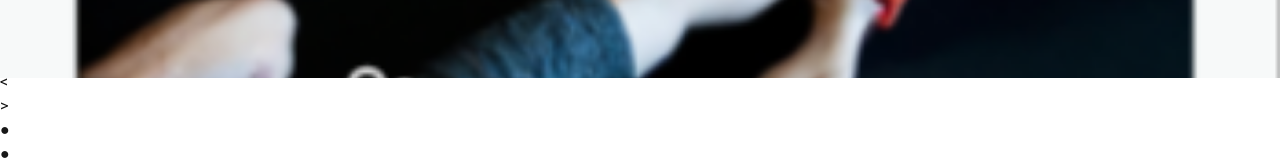
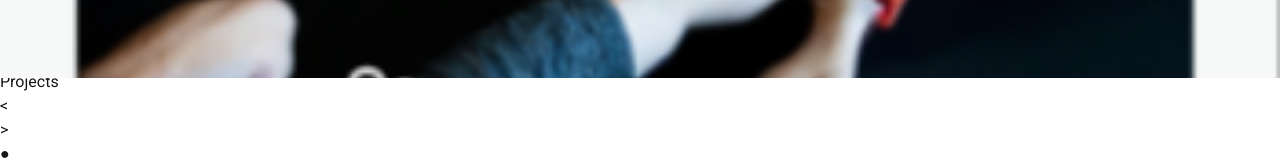
Before and after one commit to ZhiCong17/nextjs-portfolio, a Next.js app: page / in a window 1280 px wide. Shown: the part 722-882 px from the top of the page. Built offline with nearby package versions, Linux system fonts and the light colour scheme.

Commit message:
add a header for project section in homepage

```diff
--- a/src/app/page.jsx
+++ b/src/app/page.jsx
@@ -16,6 +16,7 @@ export default function Home() {
   return (
     <div>
       <Hero />
+      <h2 className="text-center md:text-left mb-5 text-2xl font-semibold">Projects</h2>
       <ProjectCard project={project1} />
       {/* <div className="flex justify-end mt-10">
         <ProjectCard project={project2} />
```
